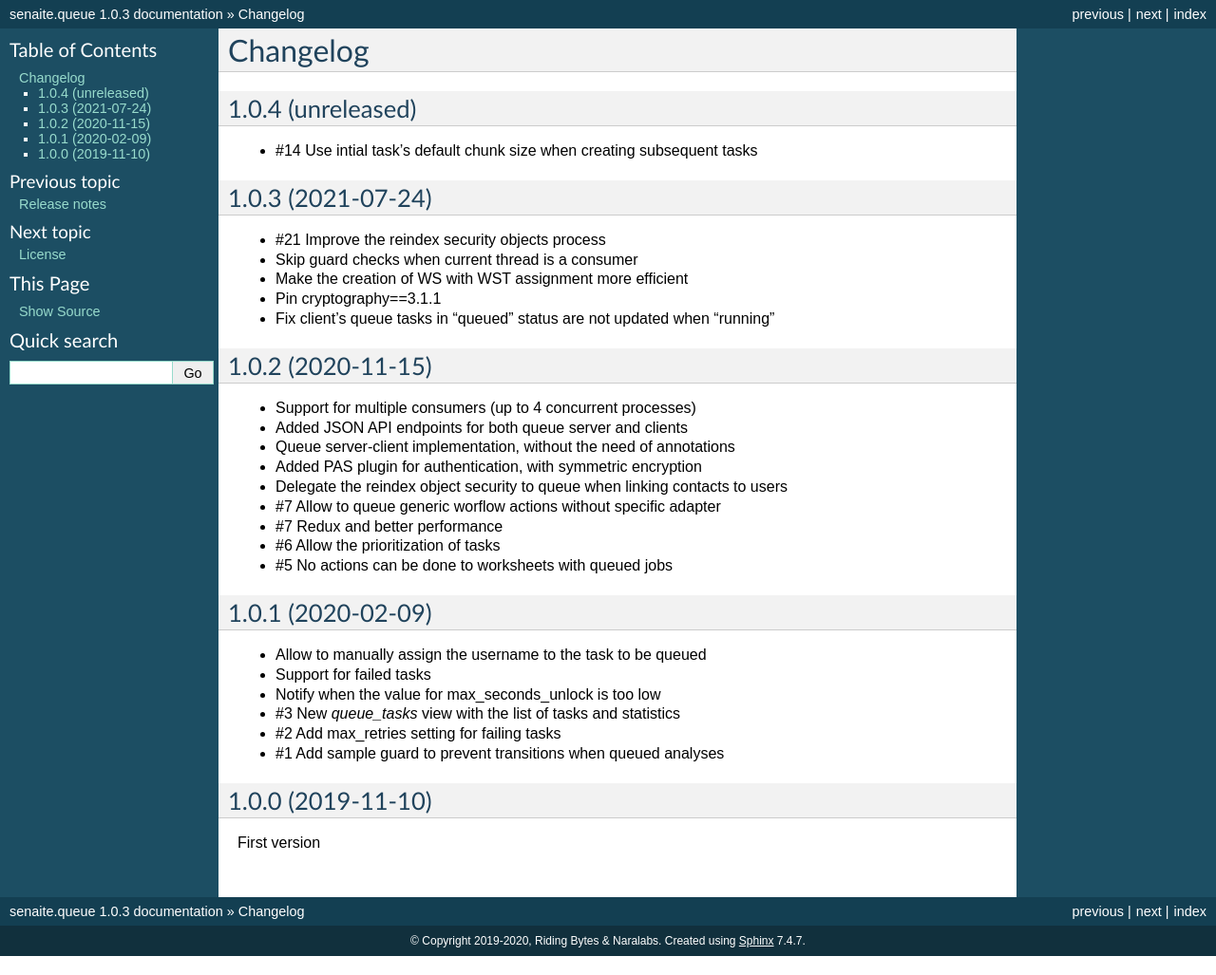
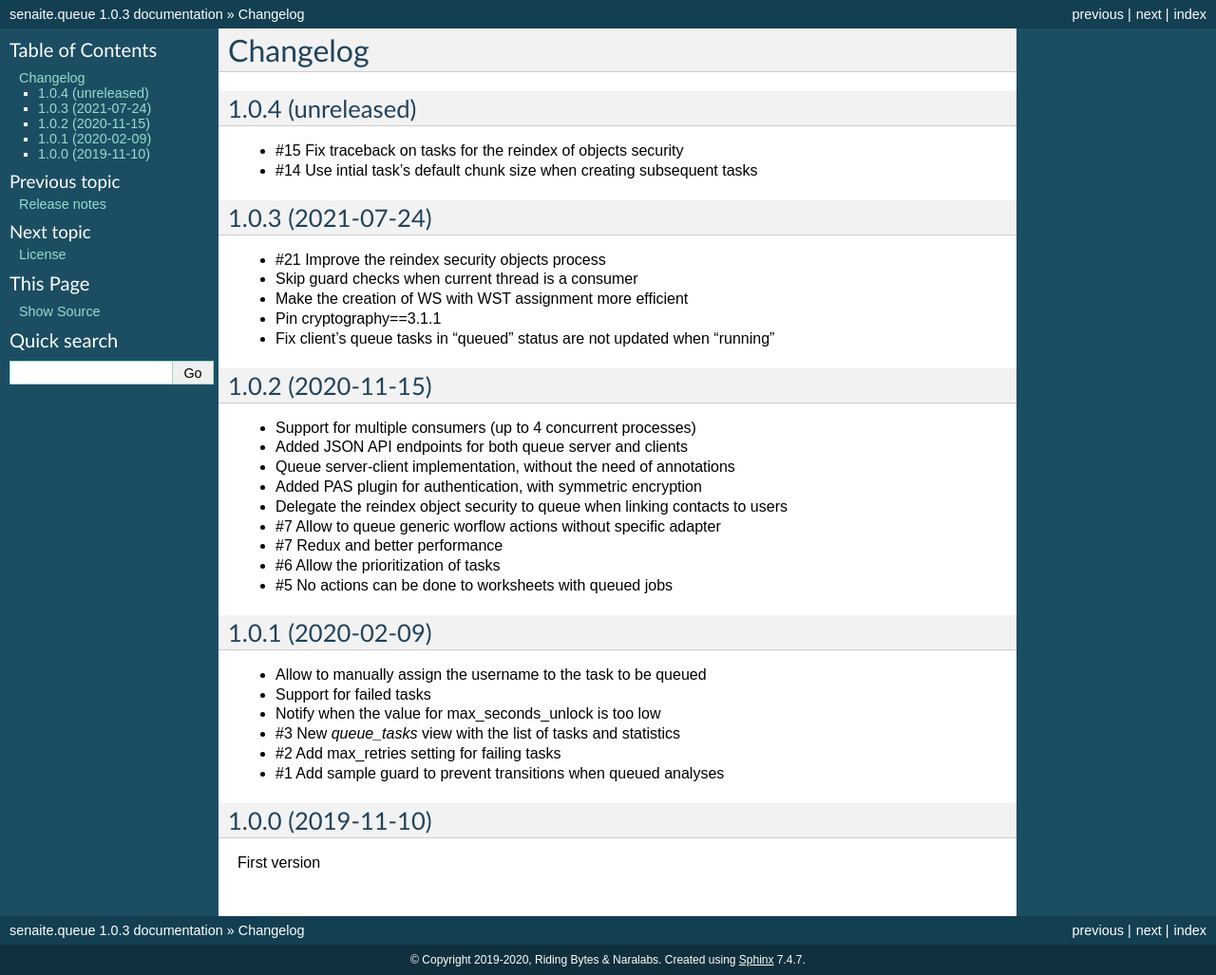
Before and after one commit to senaite/senaite.queue, a Sphinx documentation site: the page built from docs/changelog.rst, in a window 1280 px wide. Shown: the whole page at 95% size. Built offline with Sphinx 7.4.7, drawn with Linux system fonts in a browser that asks for light colours.

Commit message:
Changelog

```diff
--- a/docs/changelog.rst
+++ b/docs/changelog.rst
@@ -5,6 +5,7 @@ Changelog
 1.0.4 (unreleased)
 ------------------
 
+- #15 Fix traceback on tasks for the reindex of objects security
 - #14 Use intial task's default chunk size when creating subsequent tasks
 
 
```
